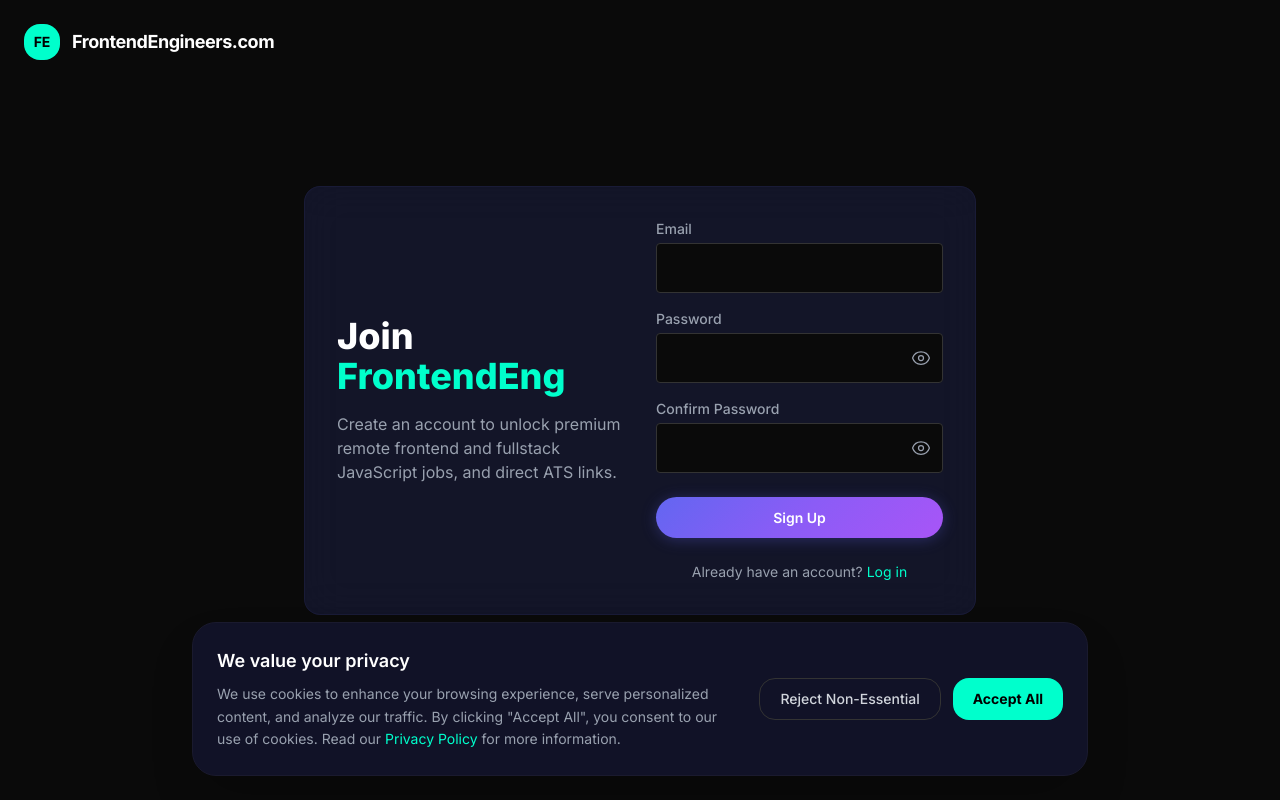
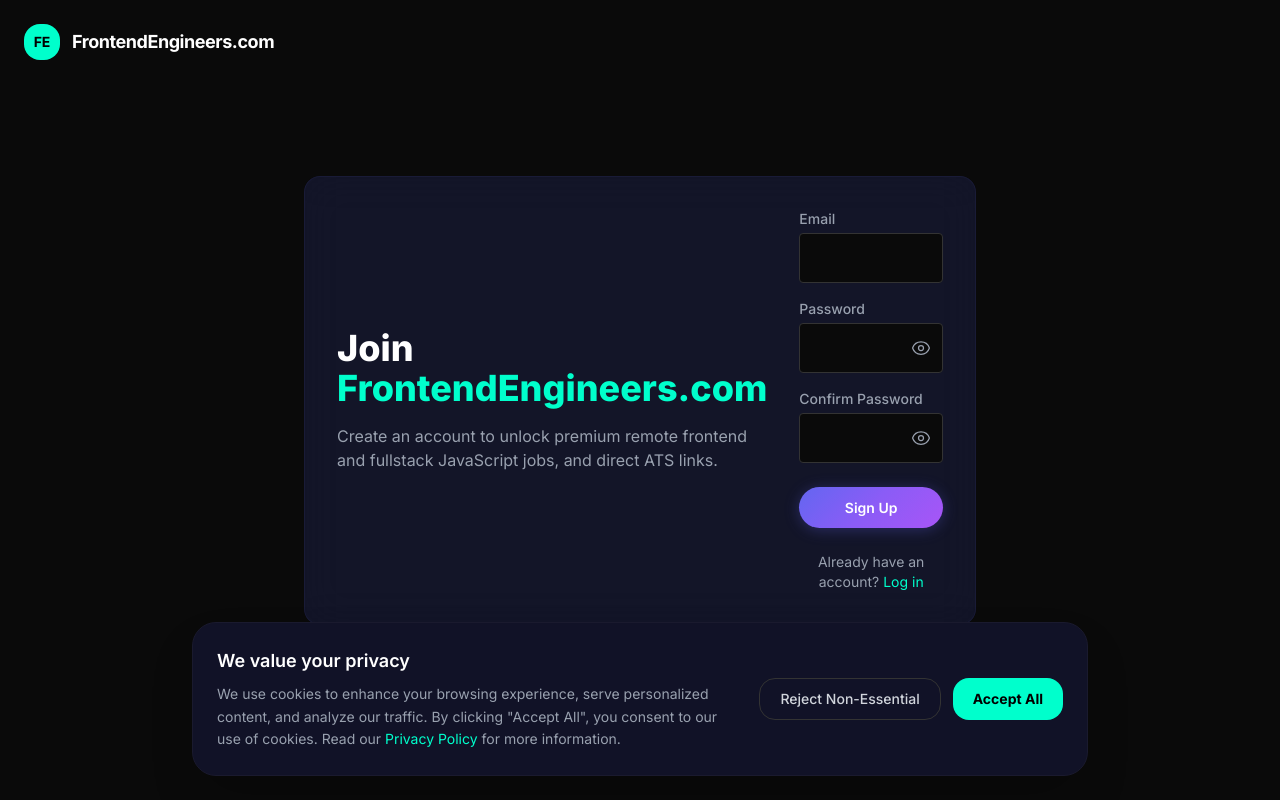
Before and after one commit to harshal-gav/frontend-engineers-fe, a Next.js app: page /auth/signup in a window 1280 px wide. Shown: the top 800 px of the page. Built offline with nearby package versions, Linux system fonts and the light colour scheme; no server answers.

Commit message:
fix: improve header layout responsiveness and standardize branding text across auth and job pages

```diff
--- a/src/app/auth/login/page.tsx
+++ b/src/app/auth/login/page.tsx
@@ -42,8 +42,7 @@ export default function LoginPage() {
           FE
         </div>
         <span className="text-base sm:text-lg font-bold text-white tracking-tight">
-          <span className="hidden sm:inline">FrontendEngineers.com</span>
-          <span className="sm:hidden">FrontendEng</span>
+          FrontendEngineers.com
         </span>
       </Link>
 
--- a/src/app/auth/signup/page.tsx
+++ b/src/app/auth/signup/page.tsx
@@ -65,8 +65,7 @@ export default function SignupPage() {
           FE
         </div>
         <span className="text-base sm:text-lg font-bold text-white tracking-tight">
-          <span className="hidden sm:inline">FrontendEngineers.com</span>
-          <span className="sm:hidden">FrontendEng</span>
+          FrontendEngineers.com
         </span>
       </Link>
 
@@ -74,7 +73,7 @@ export default function SignupPage() {
       <div className="glass-card max-w-2xl w-full p-8 border-t-4 border-t-[#00ffcc] bg-[#111] rounded-2xl flex flex-col md:flex-row gap-8 items-center">
 
         <div className="flex-1 text-center md:text-left hidden md:block">
-          <h1 className="text-4xl font-extrabold text-white mb-4">Join <span className="text-[#00ffcc]">FrontendEng</span></h1>
+          <h1 className="text-4xl font-extrabold text-white mb-4">Join <span className="text-[#00ffcc]">FrontendEngineers.com</span></h1>
           <p className="text-gray-400">Create an account to unlock premium remote frontend and fullstack JavaScript jobs, and direct ATS links.</p>
         </div>
 
--- a/src/components/JobsClientPage.tsx
+++ b/src/components/JobsClientPage.tsx
@@ -318,19 +318,19 @@ export default function JobsClientPage() {
       {/* ─── Header ─────────────────────────── */}
       <header className="border-b border-[#333] bg-[#0a0a0a] sticky top-0 z-20">
         <div className="max-w-7xl mx-auto px-4 sm:px-6 py-3 sm:py-4 flex flex-col sm:flex-row items-center sm:justify-between gap-3 sm:gap-0">
-          <div className="flex items-center gap-2 sm:gap-3 shrink-0">
+          <div className="flex items-center justify-center gap-2 sm:gap-3 max-w-full">
             <div className="w-8 h-8 sm:w-9 sm:h-9 rounded-lg flex items-center justify-center text-black font-bold text-xs sm:text-sm bg-[#00ffcc] shrink-0">
               FE
             </div>
-            <span className="text-base sm:text-lg font-bold text-white tracking-tight">
+            <span className="text-base sm:text-lg font-bold text-white tracking-tight truncate">
               FrontendEngineers.com
             </span>
           </div>
-          <div className="flex items-center gap-2 sm:gap-3 relative shrink-0">
+          <div className="flex flex-wrap items-center justify-center gap-2 sm:gap-3 relative max-w-full">
             {authLoading ? (
               <div className="w-20 h-8 skeleton rounded" />
             ) : user ? (
-              <div className="flex items-center gap-3 sm:gap-4">
+              <div className="flex flex-wrap items-center justify-center gap-3 sm:gap-4">
                 {!isSubscribed && (
                   <Link
                     href="/pricing"
@@ -356,11 +356,10 @@ export default function JobsClientPage() {
                   {/* Log Out Button */}
                   <button
                     onClick={handleLogout}
-                    className="text-xs bg-[#111] sm:bg-[#333] text-gray-400 sm:text-white hover:bg-[#222] sm:hover:bg-[#444] hover:text-[#f43f5e] w-8 h-8 sm:w-auto sm:h-auto sm:px-3 sm:py-1.5 rounded-full sm:rounded-full transition-colors font-medium flex items-center justify-center border border-[#333] sm:border-none shrink-0"
+                    className="text-xs bg-[#111] sm:bg-[#333] text-gray-400 sm:text-white hover:bg-[#222] sm:hover:bg-[#444] hover:text-[#f43f5e] px-3 py-1 sm:py-1.5 rounded-full transition-colors font-medium flex items-center justify-center border border-[#333] sm:border-none shrink-0"
                     title="Log Out"
                   >
-                    <svg className="w-4 h-4 sm:hidden" fill="none" stroke="currentColor" viewBox="0 0 24 24"><path strokeLinecap="round" strokeLinejoin="round" strokeWidth="2" d="M17 16l4-4m0 0l-4-4m4 4H7m6 4v1a3 3 0 01-3 3H6a3 3 0 01-3-3V7a3 3 0 013-3h4a3 3 0 013 3v1"></path></svg>
-                    <span className="hidden sm:inline">Log Out</span>
+                    Log Out
                   </button>
                 </div>
               </div>
```
